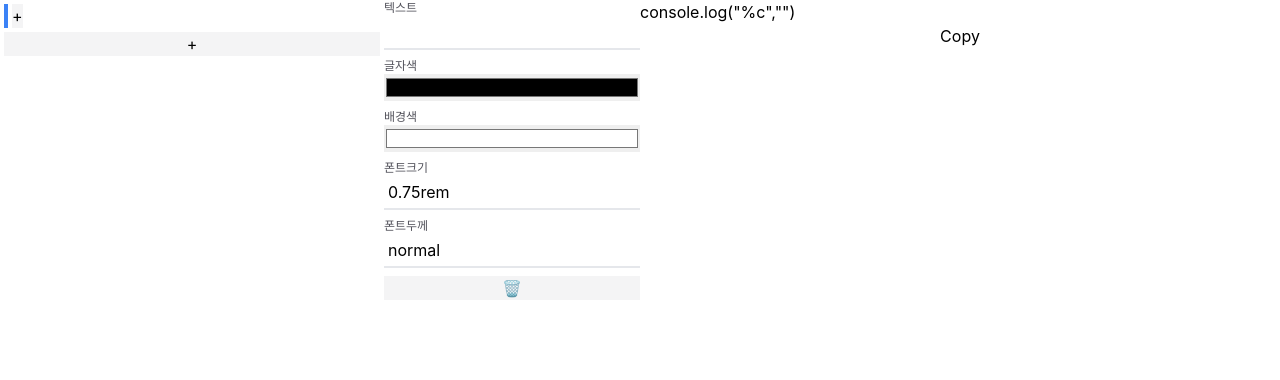
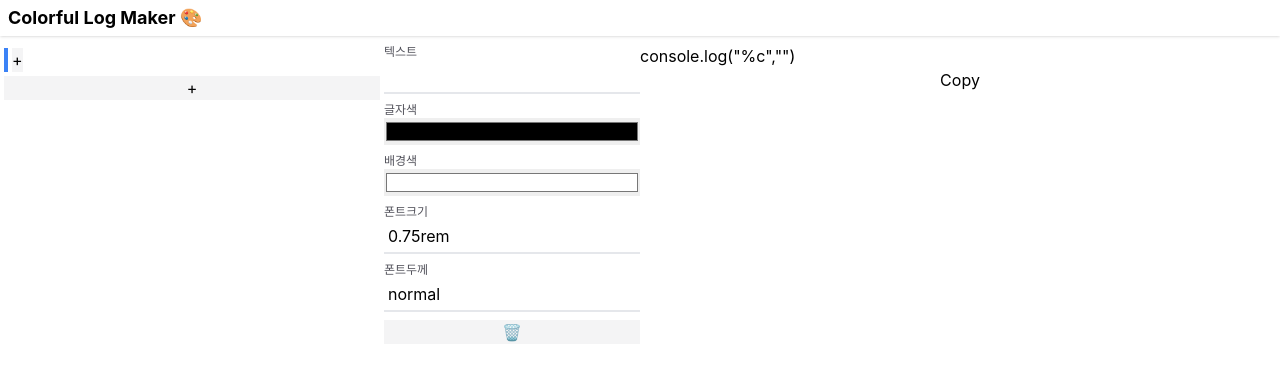
Before and after one commit to Cattamoo/colorful-log-maker, a React (Create React App) app: page / in a window 1280 px wide. Shown: the top 380 px of the page. Built offline with nearby package versions, Linux system fonts and the light colour scheme.

Commit message:
Header 추가

```diff
--- a/src/App.tsx
+++ b/src/App.tsx
@@ -3,6 +3,7 @@ import Line from "./components/Line";
 import Editor from "./components/Editor";
 import {ItemType} from "./components/Item";
 import PlusButton from "./components/common/PlusButton";
+import Header from "./components/Header";
 
 const defaultItem = { text: '', style: {} };
 
@@ -76,6 +77,8 @@ export default function App() {
 	const makeStyleString = () => lines.map((line) => line.map((item) => `"${styleFormatter(item.style)}"`).join(',')).join(',');
 	const styleFormatter = (style: CSSProperties | undefined) => style ? `${style.color ? `color: ${style.color};` : ''}${style.backgroundColor ? `background-color: ${style.backgroundColor};` : ''}${style.fontWeight ? `font-weight: ${style.fontWeight};` : ''}${style.fontSize ? `font-size: ${style.fontSize};` : ''}` : '';
 	return (
+		<>
+			<Header />
 			<main className="flex flex-col lg:flex-row">
 				<div className="flex flex-1 overflow-hidden">
 					<ul className="flex-1 flex flex-col gap-1 p-1 overflow-auto">
@@ -93,5 +96,6 @@ export default function App() {
 					<button onClick={handleCopy}>Copy</button>
 				</div>
 			</main>
+		</>
 	);
 }
--- /dev/null
+++ b/src/components/Header.tsx
@@ -0,0 +1,9 @@
+import React from 'react';
+
+export default function Header() {
+	return (
+		<header className="text-lg font-bold px-2 py-1 mb-2 shadow bg-white/50">
+			Colorful Log Maker 🎨
+		</header>
+	);
+}
```
Lines whose indentation alone changed are shown as unchanged.
